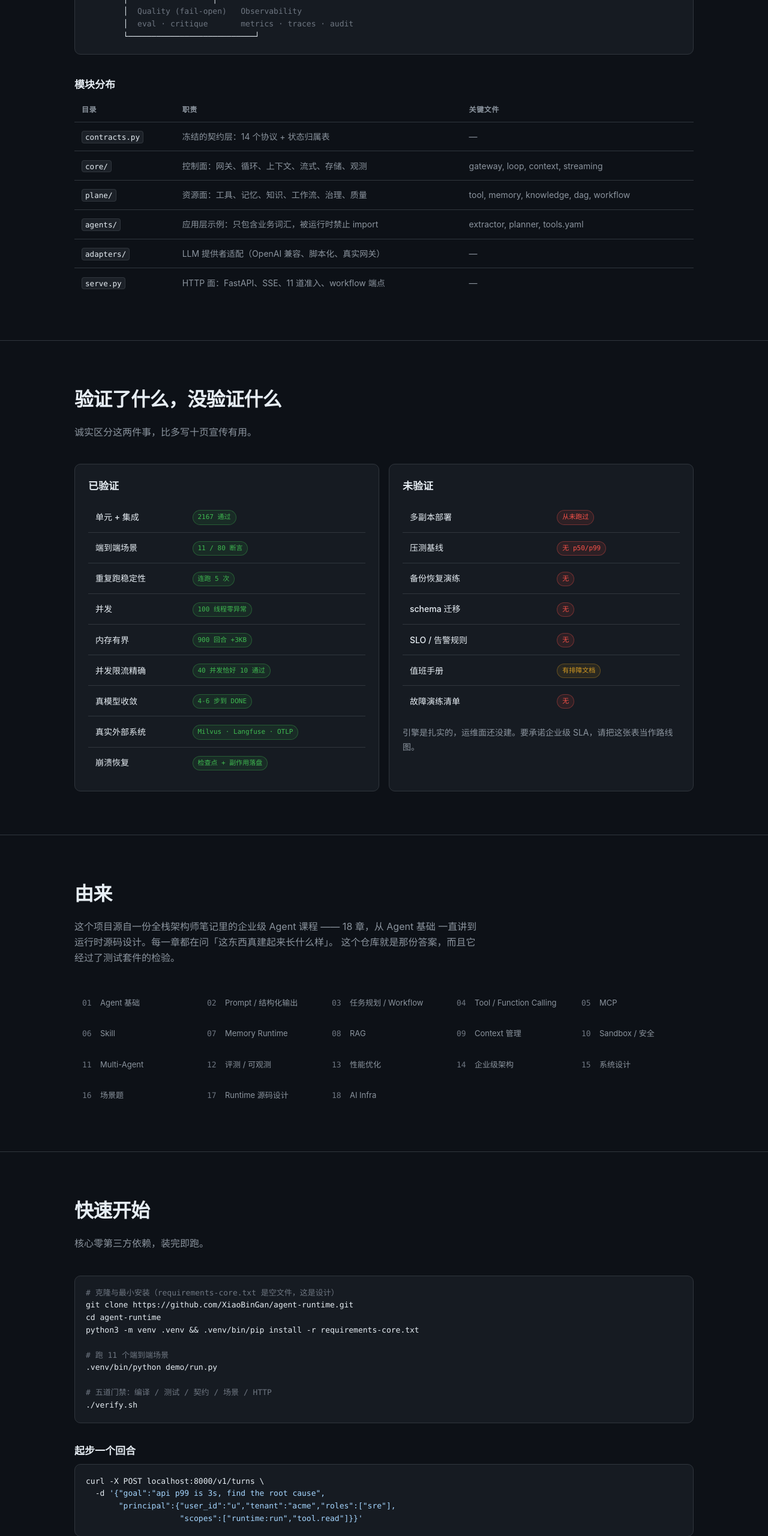
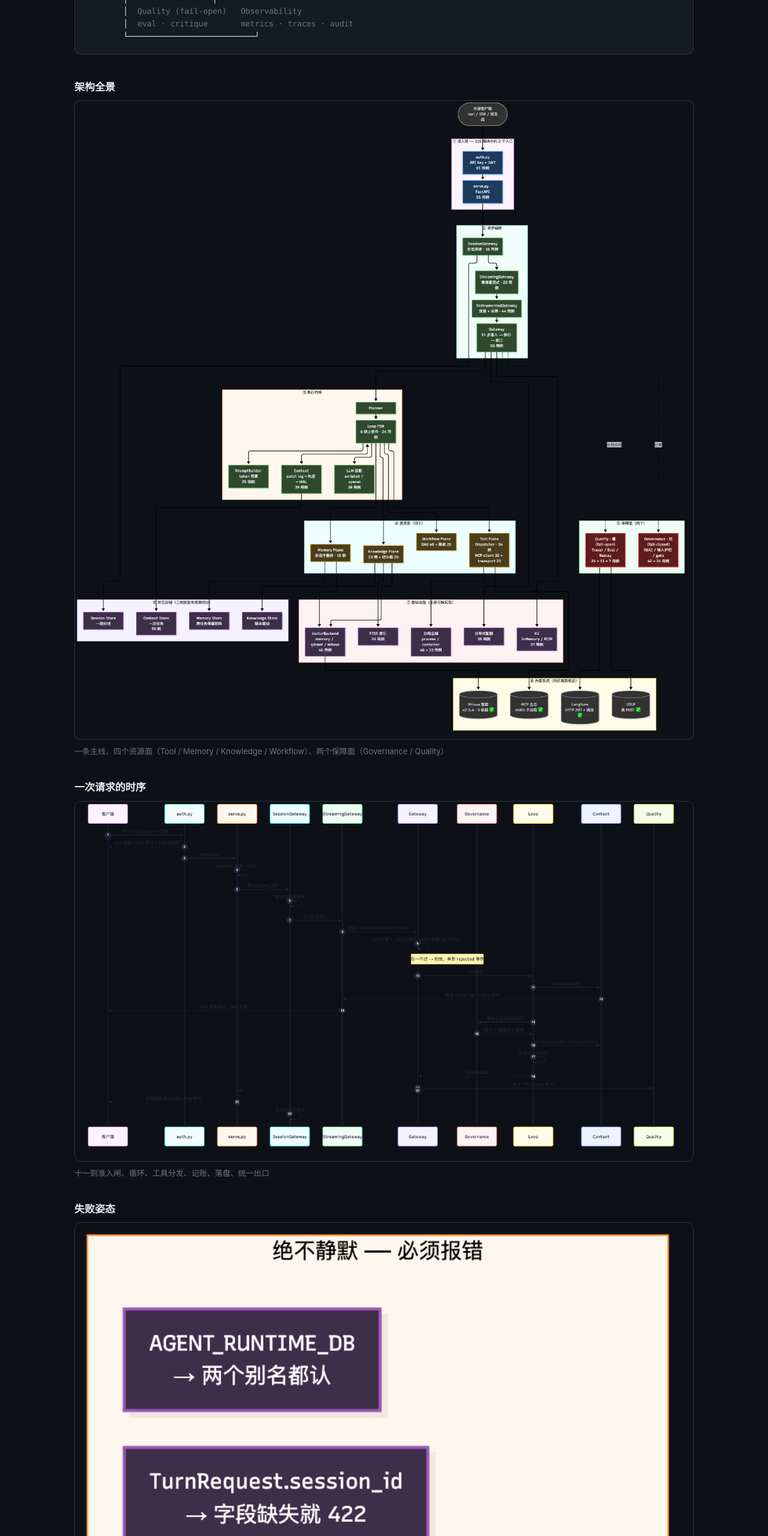
Before and after one commit to XiaoBinGan/Turing_AgentRuntime, a plain HTML site: page site/index.html in a window 1280 px wide. Shown: the part 2140-4700 px from the top of the page at 60% size. Drawn offline with Linux system fonts and the light colour scheme.

Commit message:
Add architecture diagrams to README and site
Four diagrams were sitting in docs/images unused, and site/assets held a
duplicate copy the page never referenced. That is dead weight in a deployed
artifact and a missed opportunity in a README that explains a lot of
structure in prose.

Renamed to ASCII filenames: Chinese filenames in URLs need percent-encoding
and break in some feed readers and older tooling.

- README: architecture overview and request sequence in both language
  sections, failure posture next to the design-document index.
- Site: all four embedded with captions; added figure styles.

Every image declaration carries alt text; all figures are closed.

```diff
--- a/site/index.html
+++ b/site/index.html
@@ -67,6 +67,13 @@ section:last-of-type{border-bottom:none}
 h2{font-size:clamp(24px,3.4vw,32px);letter-spacing:-.02em;font-weight:700;margin-bottom:14px}
 .sub{color:var(--fg2);max-width:680px;margin-bottom:40px;font-size:16px}
 h3{font-size:17px;font-weight:600;margin-bottom:8px}
+
+/* figure */
+figure{margin:0}
+figure img{width:100%;height:auto;display:block;border:1px solid var(--line);
+  border-radius:10px;background:var(--bg2)}
+figcaption{margin-top:10px;font-size:13px;color:var(--fg3);line-height:1.5}
+figure + h3{margin-top:40px}
 
 /* cards */
 .grid{display:grid;gap:16px}
@@ -241,6 +248,24 @@ footer a{color:var(--fg2)}
         │  <span class="c">Quality (fail-open)   Observability</span>
         │  <span class="c">eval · critique       metrics · traces · audit</span>
         └───────────────────────────┘</pre>
+    <h3 style="margin-top:40px">架构全景</h3>
+    <figure>
+      <img src="assets/architecture.png" alt="Agent Runtime 架构全景：一条主线、四个资源面、两个保障面" loading="lazy">
+      <figcaption>一条主线、四个资源面（Tool / Memory / Knowledge / Workflow）、两个保障面（Governance / Quality）</figcaption>
+    </figure>
+
+    <h3 style="margin-top:36px">一次请求的时序</h3>
+    <figure>
+      <img src="assets/request-sequence.png" alt="一次请求经过的 11 道准入与主循环" loading="lazy">
+      <figcaption>十一到准入闸、循环、工具分发、记账、落盘、统一出口</figcaption>
+    </figure>
+
+    <h3 style="margin-top:36px">失败姿态</h3>
+    <figure>
+      <img src="assets/failure-posture.png" alt="治理面 fail-closed、质量面 fail-open 的失败姿态" loading="lazy">
+      <figcaption>治理面判不出来就是拒绝；质量面坏了不能拦住回合</figcaption>
+    </figure>
+
     <h3 style="margin-top:36px">模块分布</h3>
     <table>
       <thead><tr><th>目录</th><th>职责</th><th>关键文件</th></tr></thead>
@@ -262,6 +287,10 @@ footer a{color:var(--fg2)}
     <p class="sub">
       诚实区分这两件事，比多写十页宣传有用。
     </p>
+    <figure style="margin-bottom:32px">
+      <img src="assets/verification-gates.png" alt="五道门禁：编译、测试、契约、场景、HTTP" loading="lazy">
+      <figcaption><code>./verify.sh</code> 的五道门禁；设 <code>VERIFY_CLUSTER=1 VERIFY_LANGEFUSE=1</code> 时扩到七道</figcaption>
+    </figure>
     <div class="grid g2">
       <div class="card">
         <h3>已验证</h3>
```
Also changed, not shown: docs/images/architecture.png (renamed from docs/images/01-架构全景.png), docs/images/failure-posture.png (renamed from docs/images/03-失败姿态.png), docs/images/request-sequence.png (renamed from docs/images/02-请求时序.png), docs/images/verification-gates.png (renamed from docs/images/04-验证门禁.png), site/assets/architecture.png (renamed from site/assets/01-架构全景.png), site/assets/failure-posture.png (renamed from site/assets/03-失败姿态.png), site/assets/request-sequence.png (renamed from site/assets/02-请求时序.png), site/assets/verification-gates.png (renamed from site/assets/04-验证门禁.png), 1 other file.
